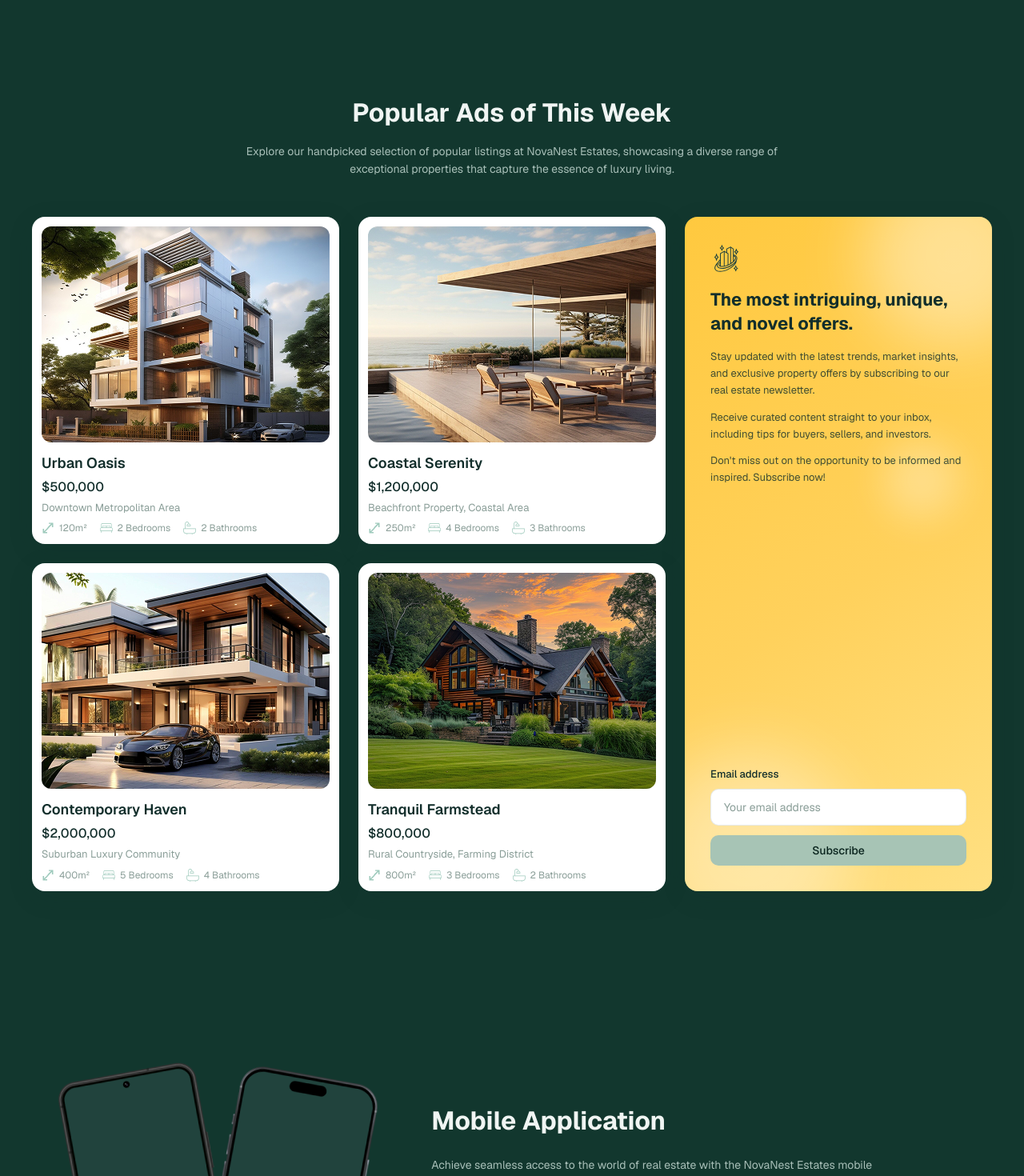
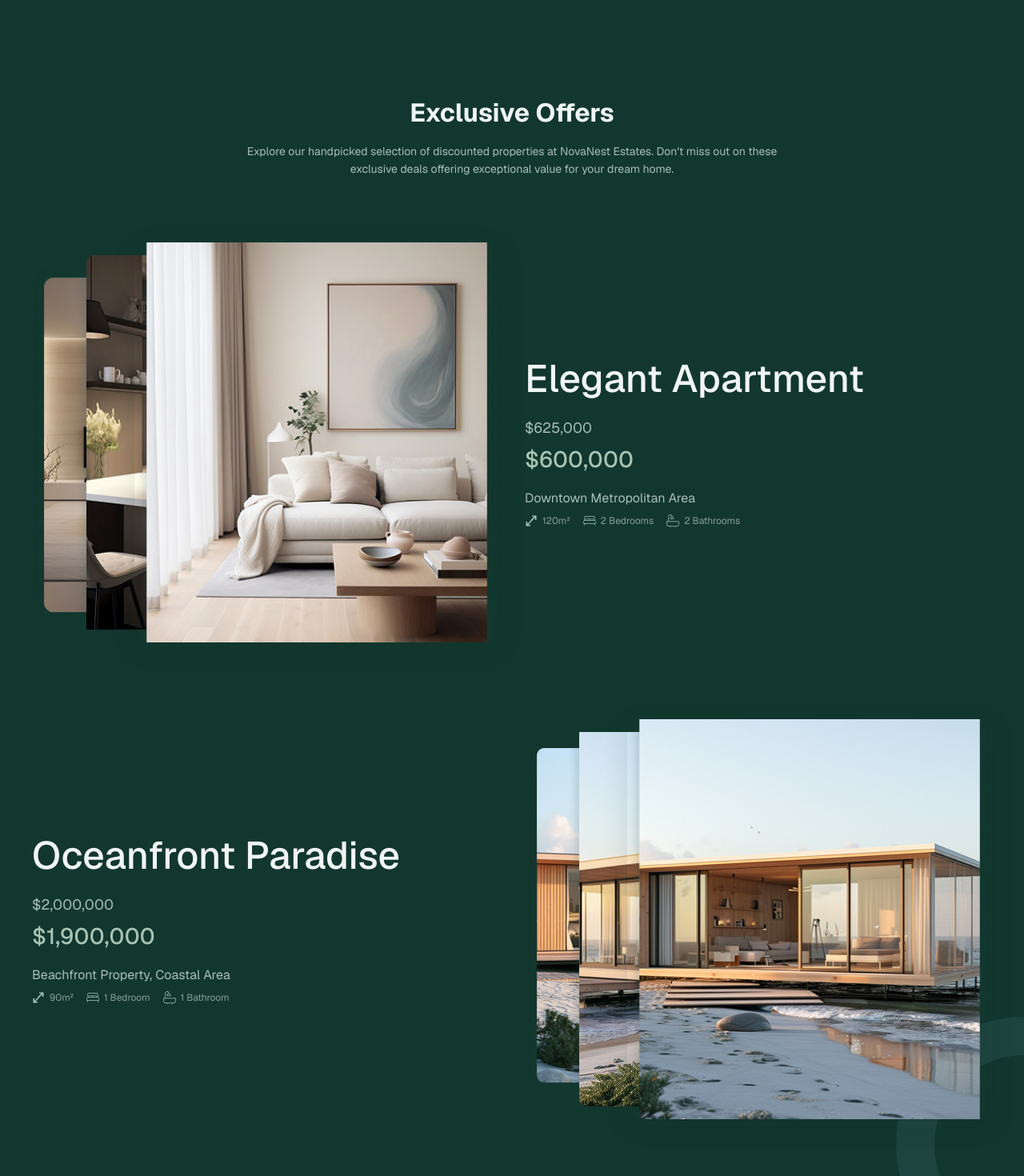
Before and after one commit to Devfreedom/novanest_clone, a Next.js app: page / in a window 1280 px wide. Shown: the part 1340-2810 px from the top of the page at 80% size. Built offline with nearby package versions, Linux system fonts and the light colour scheme.

Commit message:
feat: add ExclusiveOffers section and ExclusiveOffer component for showcasing discounted properties

```diff
--- a/app/page.tsx
+++ b/app/page.tsx
@@ -1,6 +1,7 @@
 import Header from "../components/layout/Header";
 import Hero from "../components/sections/Hero";
 import ExploreCategories from "../components/sections/ExploreCategories";
+import ExclusiveOffers from "../components/sections/ExclusiveOffers";
 import PopularAds from "../components/sections/PopularAds";
 import MobileApplication from "../components/sections/MobileApplication";
 import Testimonials from "../components/sections/Testimonials";
@@ -14,6 +15,7 @@ export default function Home() {
       <main className="overflow-x-clip">
         <Hero />
         <ExploreCategories />
+        <ExclusiveOffers />
         <PopularAds />
         <MobileApplication />
         <Testimonials />
--- /dev/null
+++ b/components/property/ExclusiveOffer.tsx
@@ -0,0 +1,79 @@
+import Image from "next/image";
+import PropertySpecs from "./PropertySpecs";
+
+export interface ExclusiveOfferImage {
+  src: string;
+  alt: string;
+}
+
+interface ExclusiveOfferProps {
+  title: string;
+  oldPrice: string;
+  price: string;
+  location: string;
+  area: string;
+  bedrooms: string;
+  bathrooms: string;
+  images: [ExclusiveOfferImage, ExclusiveOfferImage, ExclusiveOfferImage];
+  reverse?: boolean;
+}
+
+export default function ExclusiveOffer({
+  title,
+  oldPrice,
+  price,
+  location,
+  area,
+  bedrooms,
+  bathrooms,
+  images,
+  reverse = false,
+}: ExclusiveOfferProps) {
+  const [back, middle, front] = images;
+  const mediaOrder = reverse ? "lg:order-2" : "lg:order-1";
+  const contentOrder = reverse ? "lg:order-1" : "lg:order-2";
+
+  return (
+    <div className="grid items-center gap-10 lg:grid-cols-2 lg:gap-8">
+      <div className={`relative h-[380px] sm:h-[440px] lg:h-[500px] ${mediaOrder}`}>
+        <div className="absolute bottom-8 left-0 top-8 w-[62%] overflow-hidden rounded-media">
+          <Image
+            src={back.src}
+            alt={back.alt}
+            fill
+            sizes="(max-width: 1024px) 60vw, 25vw"
+            className="object-cover"
+          />
+        </div>
+        <div className="absolute bottom-4 left-[9%] top-4 w-[70%] overflow-hidden rounded-media">
+          <Image
+            src={middle.src}
+            alt={middle.alt}
+            fill
+            sizes="(max-width: 1024px) 65vw, 28vw"
+            className="object-cover"
+          />
+        </div>
+        <div className="absolute bottom-0 right-0 top-0 w-[78%] overflow-hidden rounded-media shadow-card">
+          <Image
+            src={front.src}
+            alt={front.alt}
+            fill
+            sizes="(max-width: 1024px) 75vw, 32vw"
+            className="object-cover"
+          />
+        </div>
+      </div>
+
+      <div className={contentOrder}>
+        <h3 className="text-[clamp(2rem,4vw,3rem)] font-medium leading-[1.15] text-cream">
+          {title}
+        </h3>
+        <p className="mt-5 text-lg text-sage-dim">{oldPrice}</p>
+        <p className="mt-1 text-[1.75rem] font-medium text-sage">{price}</p>
+        <p className="mt-4 text-base text-sage-dim">{location}</p>
+        <PropertySpecs area={area} bedrooms={bedrooms} bathrooms={bathrooms} />
+      </div>
+    </div>
+  );
+}
--- /dev/null
+++ b/components/sections/ExclusiveOffers.tsx
@@ -0,0 +1,120 @@
+import DecorativeCircle from "../ui/DecorativeCircle";
+import ExclusiveOffer, {
+  type ExclusiveOfferImage,
+} from "../property/ExclusiveOffer";
+
+interface ExclusiveOfferData {
+  title: string;
+  oldPrice: string;
+  price: string;
+  location: string;
+  area: string;
+  bedrooms: string;
+  bathrooms: string;
+  images: [ExclusiveOfferImage, ExclusiveOfferImage, ExclusiveOfferImage];
+  reverse: boolean;
+}
+
+const exclusiveOffers: ExclusiveOfferData[] = [
+  {
+    title: "Elegant Apartment",
+    oldPrice: "$625,000",
+    price: "$600,000",
+    location: "Downtown Metropolitan Area",
+    area: "120m²",
+    bedrooms: "2 Bedrooms",
+    bathrooms: "2 Bathrooms",
+    images: [
+      {
+        src: "/assets/images/section-02-offer-apartment-back.png",
+        alt: "Elegant Apartment dining area with pendant lighting",
+      },
+      {
+        src: "/assets/images/section-02-offer-apartment-middle.png",
+        alt: "Elegant Apartment kitchen with marble island",
+      },
+      {
+        src: "/assets/images/section-02-offer-apartment-front.png",
+        alt: "Elegant Apartment living room with sofa and abstract wall art",
+      },
+    ],
+    reverse: false,
+  },
+  {
+    title: "Oceanfront Paradise",
+    oldPrice: "$2,000,000",
+    price: "$1,900,000",
+    location: "Beachfront Property, Coastal Area",
+    area: "90m²",
+    bedrooms: "1 Bedroom",
+    bathrooms: "1 Bathroom",
+    images: [
+      {
+        src: "/assets/images/section-03-offer-oceanfront-back.png",
+        alt: "Oceanfront Paradise bedroom with sea view",
+      },
+      {
+        src: "/assets/images/section-03-offer-oceanfront-middle.png",
+        alt: "Oceanfront Paradise terrace overlooking the ocean",
+      },
+      {
+        src: "/assets/images/section-03-offer-oceanfront-front.png",
+        alt: "Oceanfront Paradise living space with panoramic windows",
+      },
+    ],
+    reverse: true,
+  },
+];
+
+export default function ExclusiveOffers() {
+  return (
+    <section
+      id="exclusive-offers"
+      aria-labelledby="exclusive-offers-heading"
+      className="relative overflow-hidden py-20 lg:py-24"
+    >
+      <div
+        aria-hidden="true"
+        className="absolute -bottom-24 -right-40 hidden lg:block"
+      >
+        <DecorativeCircle variant="ring" size={320} ringWidth={48} />
+        <DecorativeCircle
+          variant="gold"
+          size={64}
+          className="absolute left-10 top-10"
+        />
+      </div>
+
+      <div className="nn-container">
+        <h2
+          id="exclusive-offers-heading"
+          className="nn-h2 text-center text-cream"
+        >
+          Exclusive Offers
+        </h2>
+        <p className="nn-small mx-auto mt-4 max-w-[700px] text-center text-sage-dim">
+          Explore our handpicked selection of discounted properties at
+          NovaNest Estates. Don&apos;t miss out on these exclusive deals
+          offering exceptional value for your dream home.
+        </p>
+
+        <div className="mt-16 space-y-20 lg:mt-20 lg:space-y-24">
+          {exclusiveOffers.map((offer) => (
+            <ExclusiveOffer
+              key={offer.title}
+              title={offer.title}
+              oldPrice={offer.oldPrice}
+              price={offer.price}
+              location={offer.location}
+              area={offer.area}
+              bedrooms={offer.bedrooms}
+              bathrooms={offer.bathrooms}
+              images={offer.images}
+              reverse={offer.reverse}
+            />
+          ))}
+        </div>
+      </div>
+    </section>
+  );
+}
```
